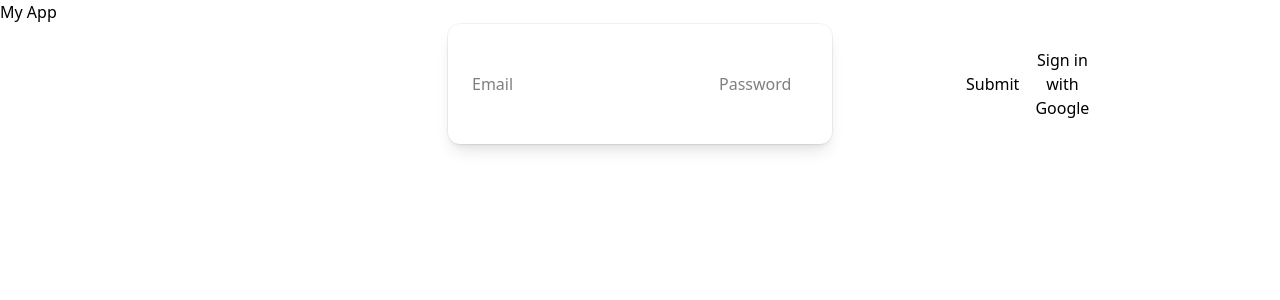
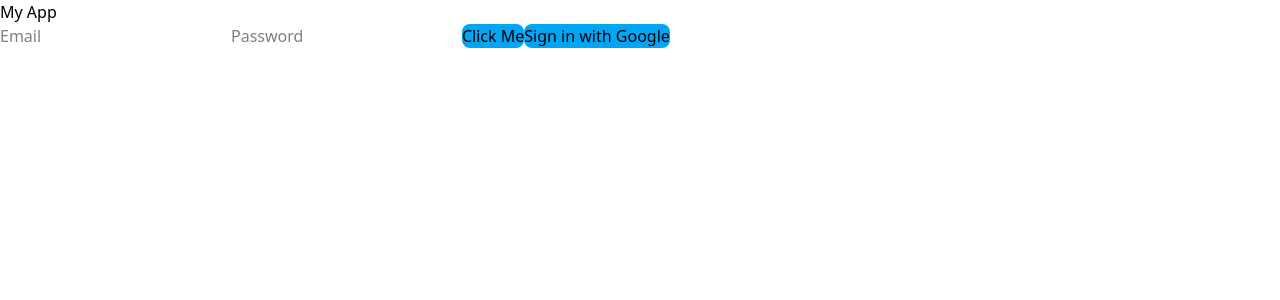
Before and after one commit to PhAnToMxSD/Public_Resource_Library-MERNstack, a React (Create React App) app: page / in a window 1280 px wide. Shown: the top 300 px of the page. Built offline with nearby package versions, Linux system fonts and the light colour scheme; no server answers.

Commit message:
done with the initialisation of tailwind css in my project, had a lot of errors so used AI to diagnose them {to be totally honest with the evaluators}

```diff
--- a/src/components/Auth.js
+++ b/src/components/Auth.js
@@ -23,8 +23,10 @@ export const Auth = () => {
     }
   };
 
+  const buttonColor = 'bg-sky-500 hover:bg-sky-700 rounded-lg';
+
   return (
-    <div className = "mx-auto flex max-w-sm items-center gap-x-4 rounded-xl bg-white p-6 shadow-lg outline outline-black/5 dark:bg-slate-800 dark:shadow-none dark:-outline-offset-1 dark:outline-white/10">
+    <div>
       <input
         type="email"
         placeholder="Email"
@@ -35,8 +37,12 @@ export const Auth = () => {
         placeholder="Password"
         onChange={(e) => setPassword(e.target.value)}
       />
-      <button onClick={signUp}>Submit</button>
-      <button onClick={signInWithGoogle}>Sign in with Google</button>
+      <button className={buttonColor} onClick={signUp}>
+        Click Me
+      </button>
+      <button className="bg-sky-500 hover:bg-sky-700 rounded-lg hover:border-sky-700" onClick={signInWithGoogle}>
+        Sign in with Google
+      </button>
     </div>
   );
 };
--- a/src/output.css
+++ b/src/output.css
@@ -1,5 +1,4 @@
 /*! tailwindcss v4.2.1 | MIT License | https://tailwindcss.com */
-@layer properties;
 @layer theme, base, components, utilities;
 @layer theme {
   :root, :host {
@@ -7,12 +6,10 @@
       "Segoe UI Emoji", "Segoe UI Symbol", "Noto Color Emoji";
     --font-mono: ui-monospace, SFMono-Regular, Menlo, Monaco, Consolas, "Liberation Mono",
       "Courier New", monospace;
-    --color-slate-800: oklch(27.9% 0.041 260.031);
-    --color-black: #000;
-    --color-white: #fff;
+    --color-sky-500: oklch(68.5% 0.169 237.323);
+    --color-sky-700: oklch(50% 0.134 242.749);
     --spacing: 0.25rem;
-    --container-sm: 24rem;
-    --radius-xl: 0.75rem;
+    --radius-lg: 0.5rem;
     --default-font-family: var(--font-sans);
     --default-mono-font-family: var(--font-mono);
   }
@@ -94,6 +91,7 @@
   }
   img, svg, video, canvas, audio, iframe, embed, object {
     display: block;
+    vertical-align: middle;
   }
   img, video {
     max-width: 100%;
@@ -168,160 +166,27 @@
   .start {
     inset-inline-start: var(--spacing);
   }
-  .mx-auto {
-    margin-inline: auto;
-  }
-  .flex {
-    display: flex;
-  }
-  .max-w-sm {
-    max-width: var(--container-sm);
-  }
   .grow {
     flex-grow: 1;
   }
-  .items-center {
-    align-items: center;
+  .rounded-lg {
+    border-radius: var(--radius-lg);
   }
-  .gap-x-4 {
-    column-gap: calc(var(--spacing) * 4);
+  .bg-sky-500 {
+    background-color: var(--color-sky-500);
   }
-  .rounded-xl {
-    border-radius: var(--radius-xl);
-  }
-  .bg-white {
-    background-color: var(--color-white);
-  }
-  .p-6 {
-    padding: calc(var(--spacing) * 6);
-  }
-  .shadow-lg {
-    --tw-shadow: 0 10px 15px -3px var(--tw-shadow-color, rgb(0 0 0 / 0.1)), 0 4px 6px -4px var(--tw-shadow-color, rgb(0 0 0 / 0.1));
-    box-shadow: var(--tw-inset-shadow), var(--tw-inset-ring-shadow), var(--tw-ring-offset-shadow), var(--tw-ring-shadow), var(--tw-shadow);
-  }
-  .outline {
-    outline-style: var(--tw-outline-style);
-    outline-width: 1px;
-  }
-  .outline-black\/5 {
-    outline-color: color-mix(in srgb, #000 5%, transparent);
-    @supports (color: color-mix(in lab, red, red)) {
-      outline-color: color-mix(in oklab, var(--color-black) 5%, transparent);
+  .hover\:border-sky-700 {
+    &:hover {
+      @media (hover: hover) {
+        border-color: var(--color-sky-700);
+      }
     }
   }
-  .dark\:bg-slate-800 {
-    @media (prefers-color-scheme: dark) {
-      background-color: var(--color-slate-800);
-    }
-  }
-  .dark\:shadow-none {
-    @media (prefers-color-scheme: dark) {
-      --tw-shadow: 0 0 #0000;
-      box-shadow: var(--tw-inset-shadow), var(--tw-inset-ring-shadow), var(--tw-ring-offset-shadow), var(--tw-ring-shadow), var(--tw-shadow);
-    }
-  }
-  .dark\:-outline-offset-1 {
-    @media (prefers-color-scheme: dark) {
-      outline-offset: calc(1px * -1);
-    }
-  }
-  .dark\:outline-white\/10 {
-    @media (prefers-color-scheme: dark) {
-      outline-color: color-mix(in srgb, #fff 10%, transparent);
-      @supports (color: color-mix(in lab, red, red)) {
-        outline-color: color-mix(in oklab, var(--color-white) 10%, transparent);
+  .hover\:bg-sky-700 {
+    &:hover {
+      @media (hover: hover) {
+        background-color: var(--color-sky-700);
       }
     }
   }
 }
-@property --tw-shadow {
-  syntax: "*";
-  inherits: false;
-  initial-value: 0 0 #0000;
-}
-@property --tw-shadow-color {
-  syntax: "*";
-  inherits: false;
-}
-@property --tw-shadow-alpha {
-  syntax: "<percentage>";
-  inherits: false;
-  initial-value: 100%;
-}
-@property --tw-inset-shadow {
-  syntax: "*";
-  inherits: false;
-  initial-value: 0 0 #0000;
-}
-@property --tw-inset-shadow-color {
-  syntax: "*";
-  inherits: false;
-}
-@property --tw-inset-shadow-alpha {
-  syntax: "<percentage>";
-  inherits: false;
-  initial-value: 100%;
-}
-@property --tw-ring-color {
-  syntax: "*";
-  inherits: false;
-}
-@property --tw-ring-shadow {
-  syntax: "*";
-  inherits: false;
-  initial-value: 0 0 #0000;
-}
-@property --tw-inset-ring-color {
-  syntax: "*";
-  inherits: false;
-}
-@property --tw-inset-ring-shadow {
-  syntax: "*";
-  inherits: false;
-  initial-value: 0 0 #0000;
-}
-@property --tw-ring-inset {
-  syntax: "*";
-  inherits: false;
-}
-@property --tw-ring-offset-width {
-  syntax: "<length>";
-  inherits: false;
-  initial-value: 0px;
-}
-@property --tw-ring-offset-color {
-  syntax: "*";
-  inherits: false;
-  initial-value: #fff;
-}
-@property --tw-ring-offset-shadow {
-  syntax: "*";
-  inherits: false;
-  initial-value: 0 0 #0000;
-}
-@property --tw-outline-style {
-  syntax: "*";
-  inherits: false;
-  initial-value: solid;
-}
-@layer properties {
-  @supports ((-webkit-hyphens: none) and (not (margin-trim: inline))) or ((-moz-orient: inline) and (not (color:rgb(from red r g b)))) {
-    *, ::before, ::after, ::backdrop {
-      --tw-shadow: 0 0 #0000;
-      --tw-shadow-color: initial;
-      --tw-shadow-alpha: 100%;
-      --tw-inset-shadow: 0 0 #0000;
-      --tw-inset-shadow-color: initial;
-      --tw-inset-shadow-alpha: 100%;
-      --tw-ring-color: initial;
-      --tw-ring-shadow: 0 0 #0000;
-      --tw-inset-ring-color: initial;
-      --tw-inset-ring-shadow: 0 0 #0000;
-      --tw-ring-inset: initial;
-      --tw-ring-offset-width: 0px;
-      --tw-ring-offset-color: #fff;
-      --tw-ring-offset-shadow: 0 0 #0000;
-      --tw-outline-style: solid;
-    }
-  }
-}
```
Also changed, not shown: package.json (+6 -2 lines), 3 other files (tests, documents, lock files or other folders).
